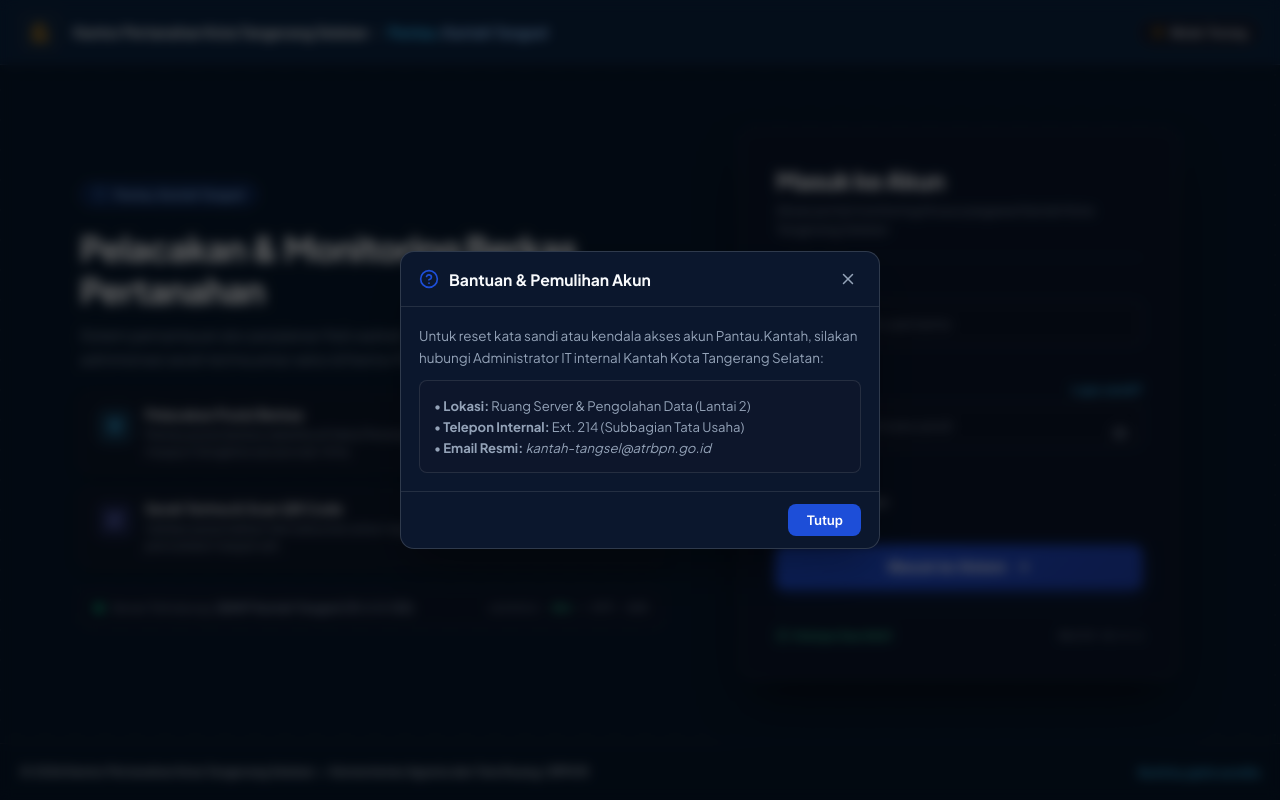
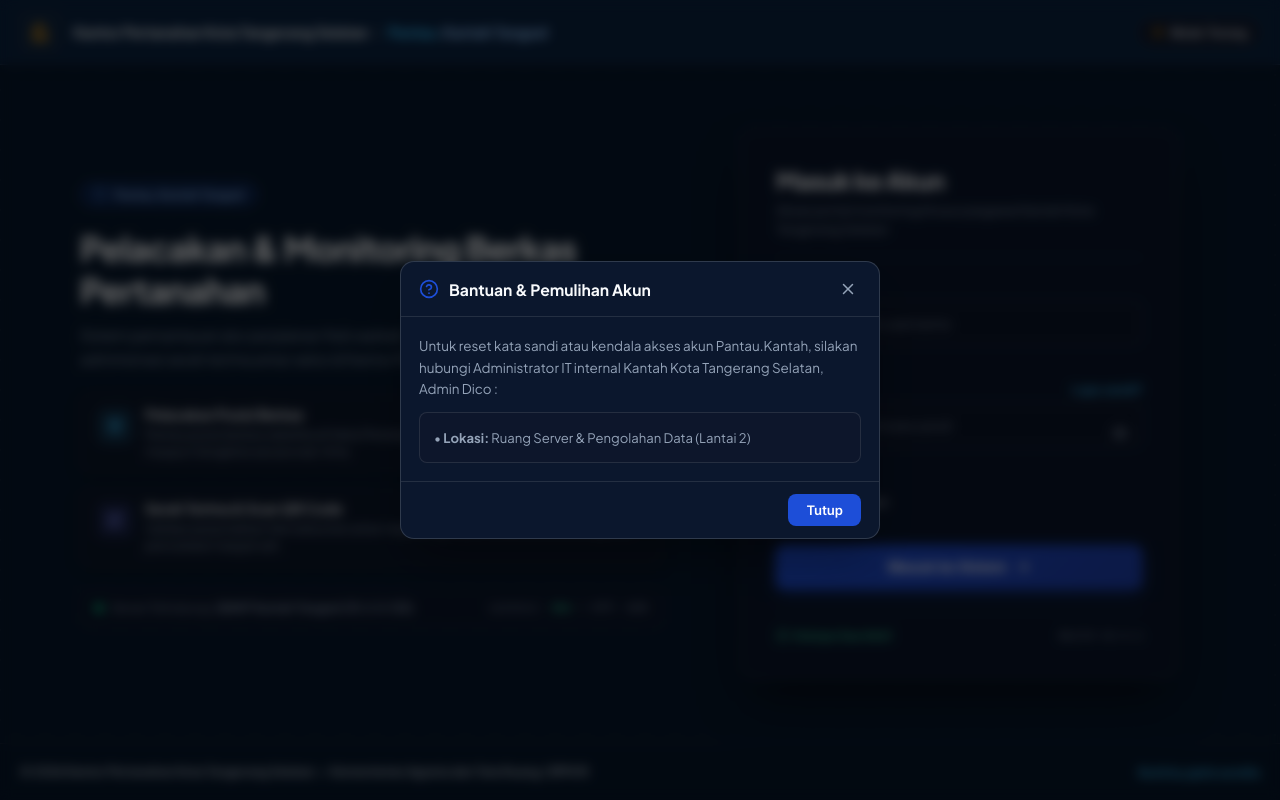
Before and after one commit to dicoandilasuhanda/pantau-kantah-tangsel, a React (Vite) app in the folder frontend/: page /login in a window 1280 px wide. Both pictures are taken after a click on the button "Lupa sandi?". Built offline with nearby package versions, Linux system fonts and the light colour scheme.

Commit message:
refactor(modal): sesuaikan kontak bantuan lupa sandi menjadi Admin Dico dan hilangkan kontak telepon/email

```diff
--- a/frontend/src/pages/Login.jsx
+++ b/frontend/src/pages/Login.jsx
@@ -435,11 +435,9 @@ export default function Login() {
               </button>
             </div>
             <div className="bpn-modal-body">
-              <p>Untuk reset kata sandi atau kendala akses akun Pantau.Kantah, silakan hubungi Administrator IT internal Kantah Kota Tangerang Selatan:</p>
+              <p>Untuk reset kata sandi atau kendala akses akun Pantau.Kantah, silakan hubungi Administrator IT internal Kantah Kota Tangerang Selatan, Admin Dico :</p>
               <div className="bpn-help-box">
                 <p>• <strong>Lokasi:</strong> Ruang Server &amp; Pengolahan Data (Lantai 2)</p>
-                <p>• <strong>Telepon Internal:</strong> Ext. 214 (Subbagian Tata Usaha)</p>
-                <p>• <strong>Email Resmi:</strong> <em>kantah-tangsel@atrbpn.go.id</em></p>
               </div>
             </div>
             <div className="bpn-modal-footer">
```
